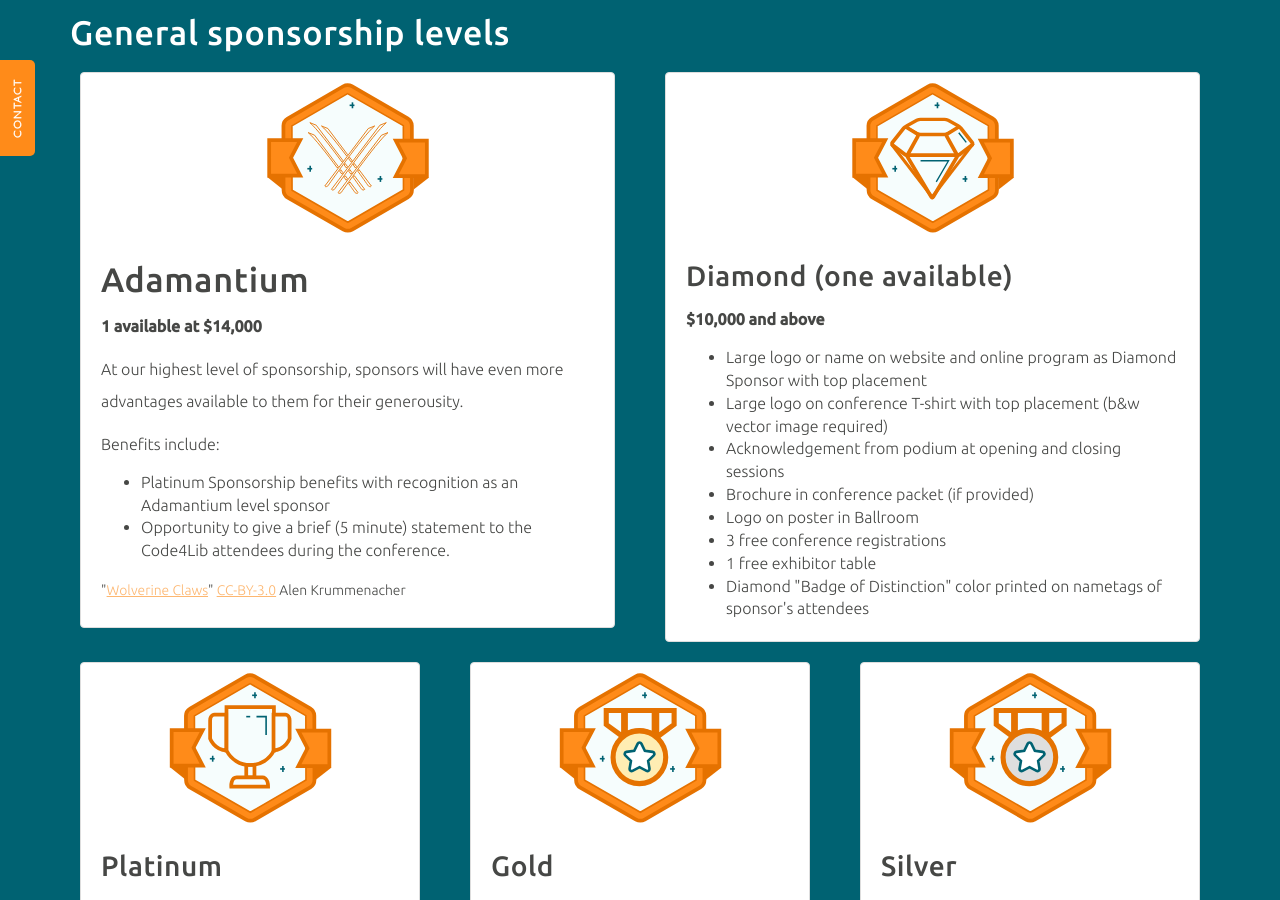
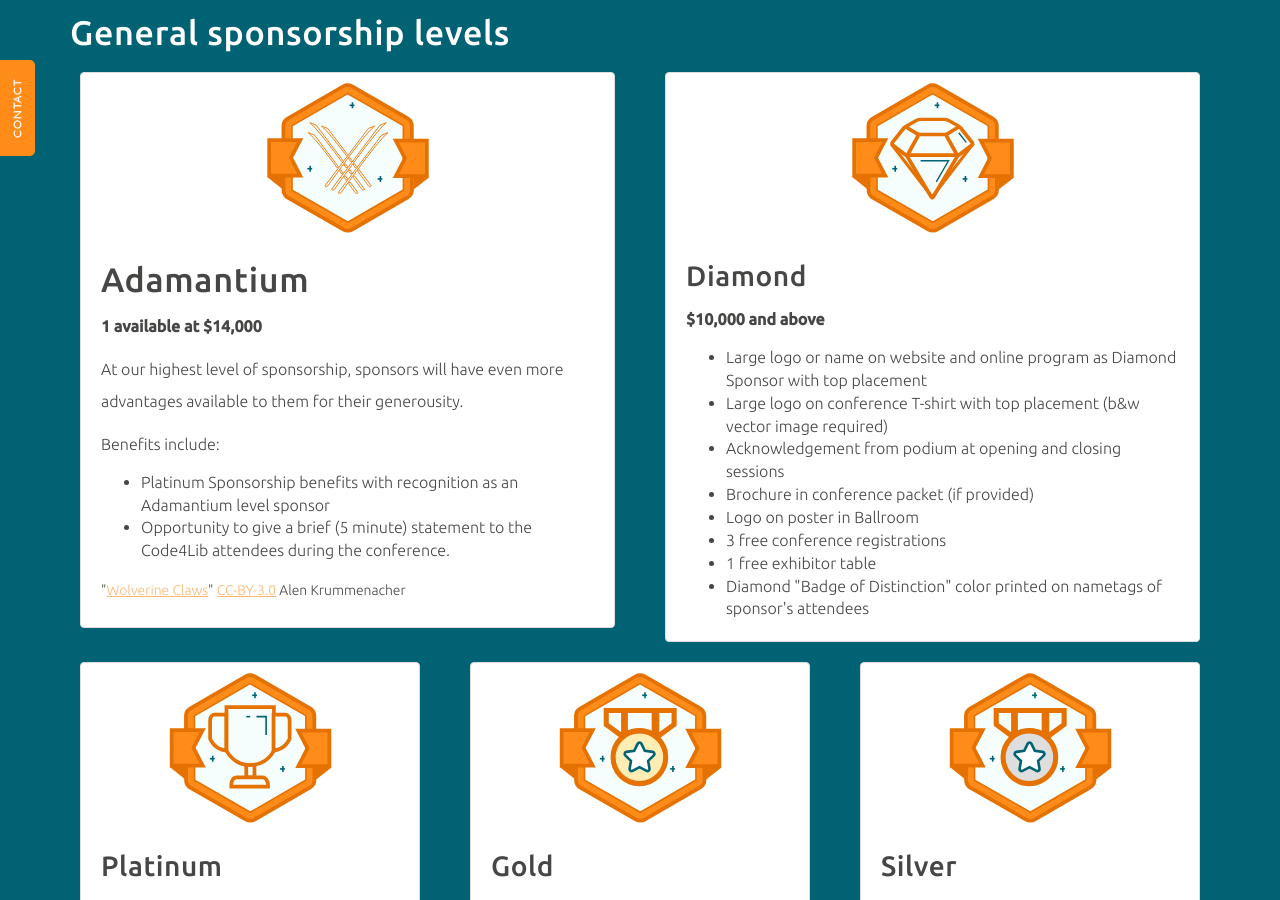
Before and after one commit to code4lib/2019.code4lib.org, a Jekyll site: the page built from prospectus/index.html, in a window 1280 px wide and 900 px high, scrolled down 2098 px. Built offline with Jekyll 4.4.1, drawn with Linux system fonts in a browser that asks for light colours; some web fonts are replaced.

Commit message:
Correct diamond-level sponsorship info

```diff
--- a/prospectus/index.html
+++ b/prospectus/index.html
@@ -111,7 +111,7 @@ published: true
                     <svg alt="diamond badge" width="100%" xmlns:xlink="http://www.w3.org/1999/xlink">
                         <use class="sponsor-badge" xlink:href="{{ site.baseurl }}/assets/img/badges/badges.svg#diamond-badge"></use>
                     </svg>
-                    <h3>Diamond (one available)</h3>
+                    <h3>Diamond</h3>
                     <p><b>$10,000 and above</b></p>
                     <ul>
                       <li>Large logo or name on website and online program as Diamond Sponsor with top placement</li>
```
